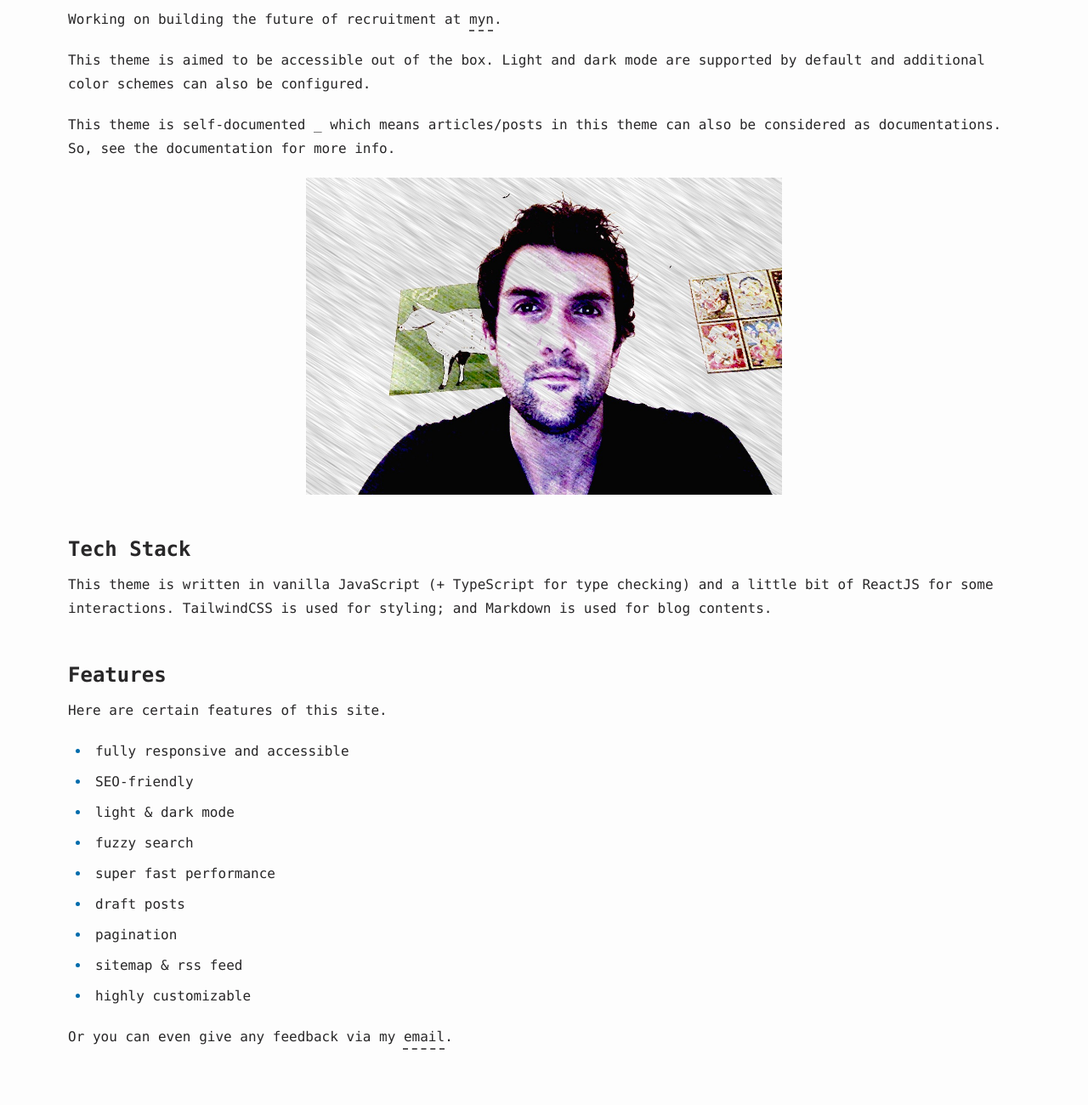
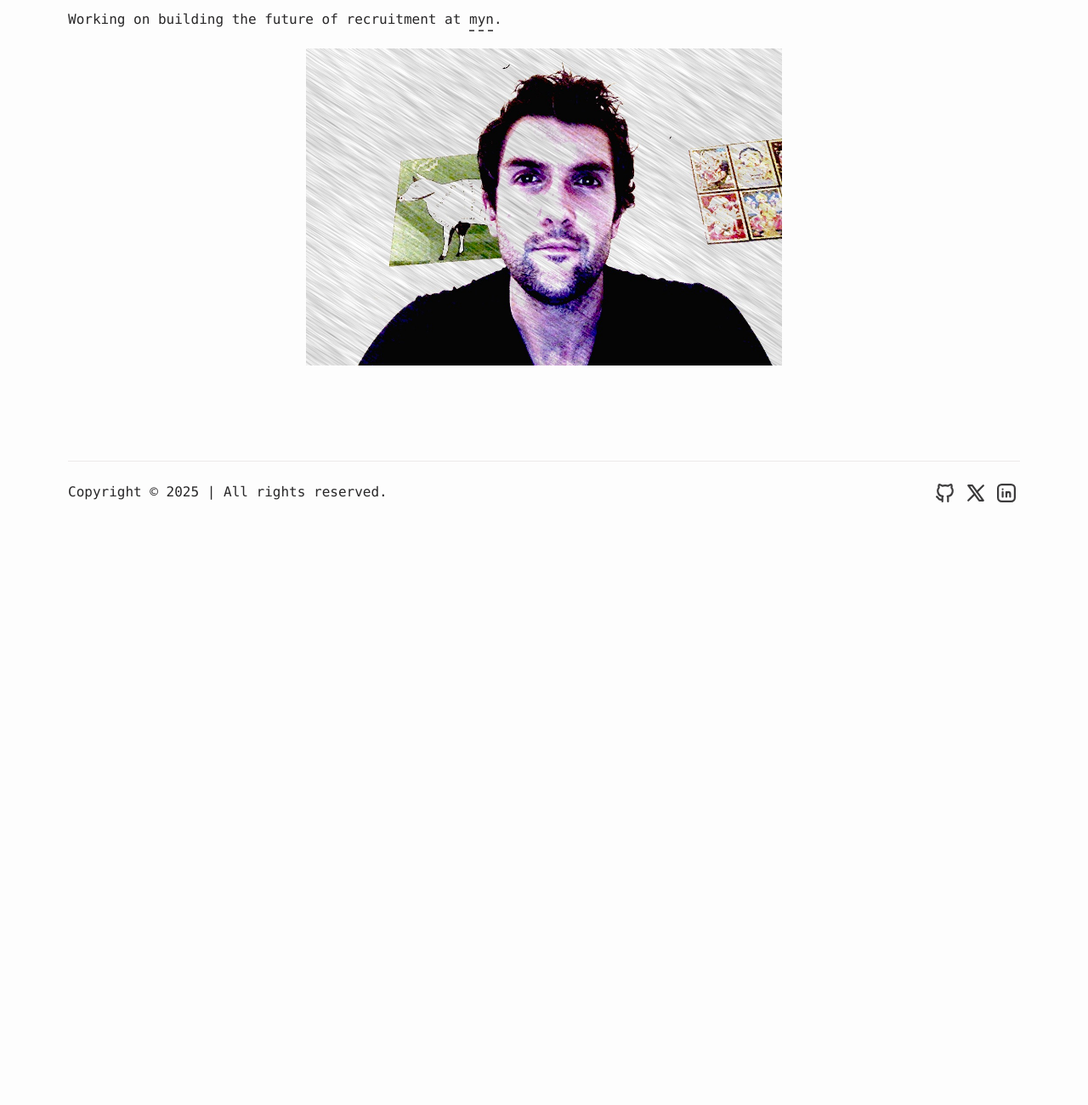
Before and after one commit to mickdelaney/mickdelaney.github.io, an Astro site: page /about in a window 1280 px wide. Shown: the part 240-1540 px from the top of the page at 85% size. After the commit the page ends 855 px from the top, so only its background shows below. Built offline with nearby package versions, Linux system fonts and the light colour scheme; Astro itself is replaced by a stand-in of ours.

Commit message:
Site: Update About

```diff
--- a/src/pages/about.md
+++ b/src/pages/about.md
@@ -7,31 +7,6 @@ Mick Delaney is a CTO and product designer based in the fantastic old city of Lo
 
 Working on building the future of recruitment at [myn](https://myn.co.uk/).
 
-This theme is aimed to be accessible out of the box. Light and dark mode are supported by
-default and additional color schemes can also be configured.
-
-This theme is self-documented \_ which means articles/posts in this theme can also be considered as documentations. So, see the documentation for more info.
-
 <div>
   <img src="/avatar.jpg" class="sm:w-1/2 mx-auto" alt="coding dev illustration">
 </div>
-
-## Tech Stack
-
-This theme is written in vanilla JavaScript (+ TypeScript for type checking) and a little bit of ReactJS for some interactions. TailwindCSS is used for styling; and Markdown is used for blog contents.
-
-## Features
-
-Here are certain features of this site.
-
-- fully responsive and accessible
-- SEO-friendly
-- light & dark mode
-- fuzzy search
-- super fast performance
-- draft posts
-- pagination
-- sitemap & rss feed
-- highly customizable
-
-Or you can even give any feedback via my [email](mailto:contact@satnaing.dev).
```
